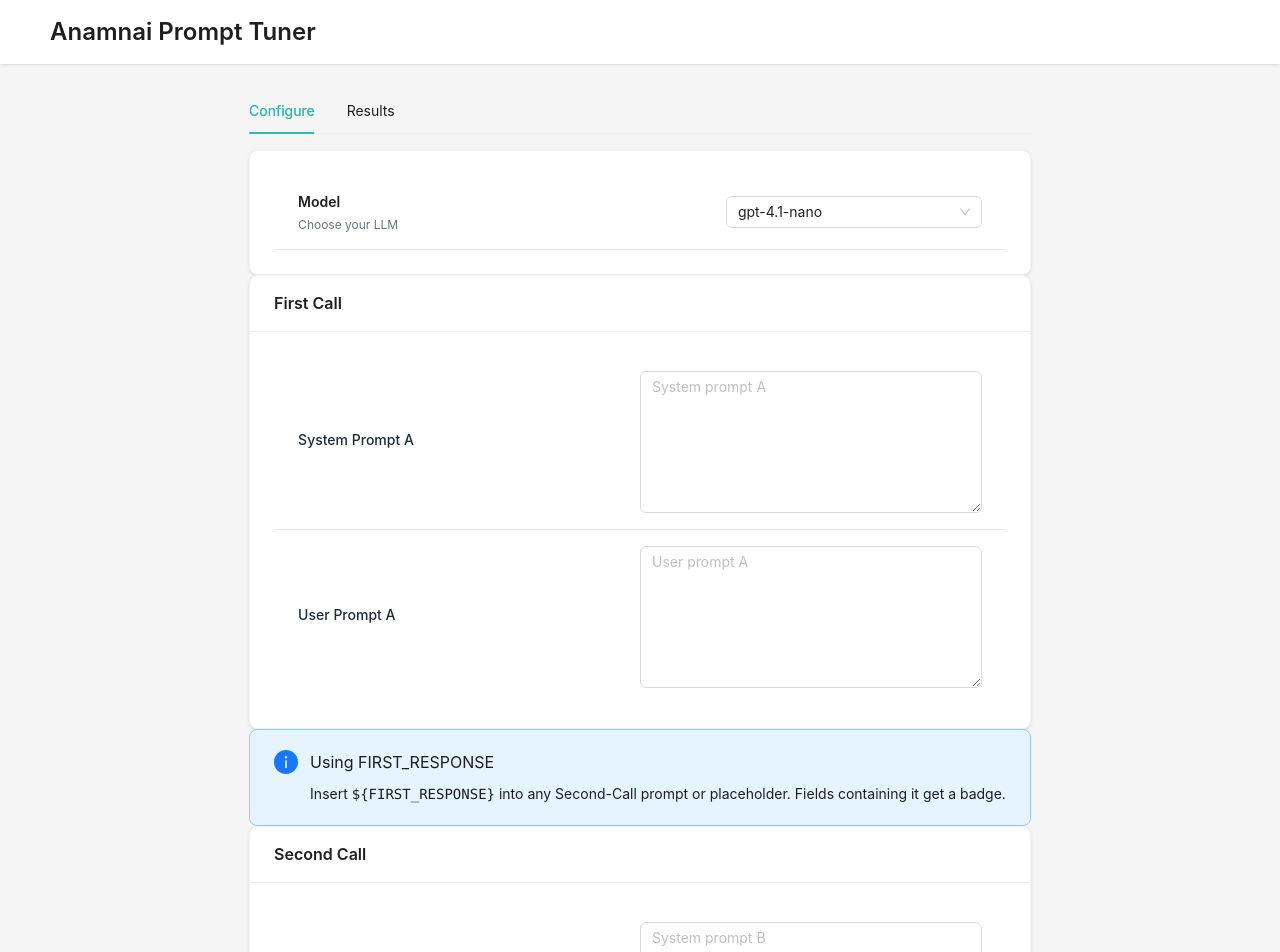
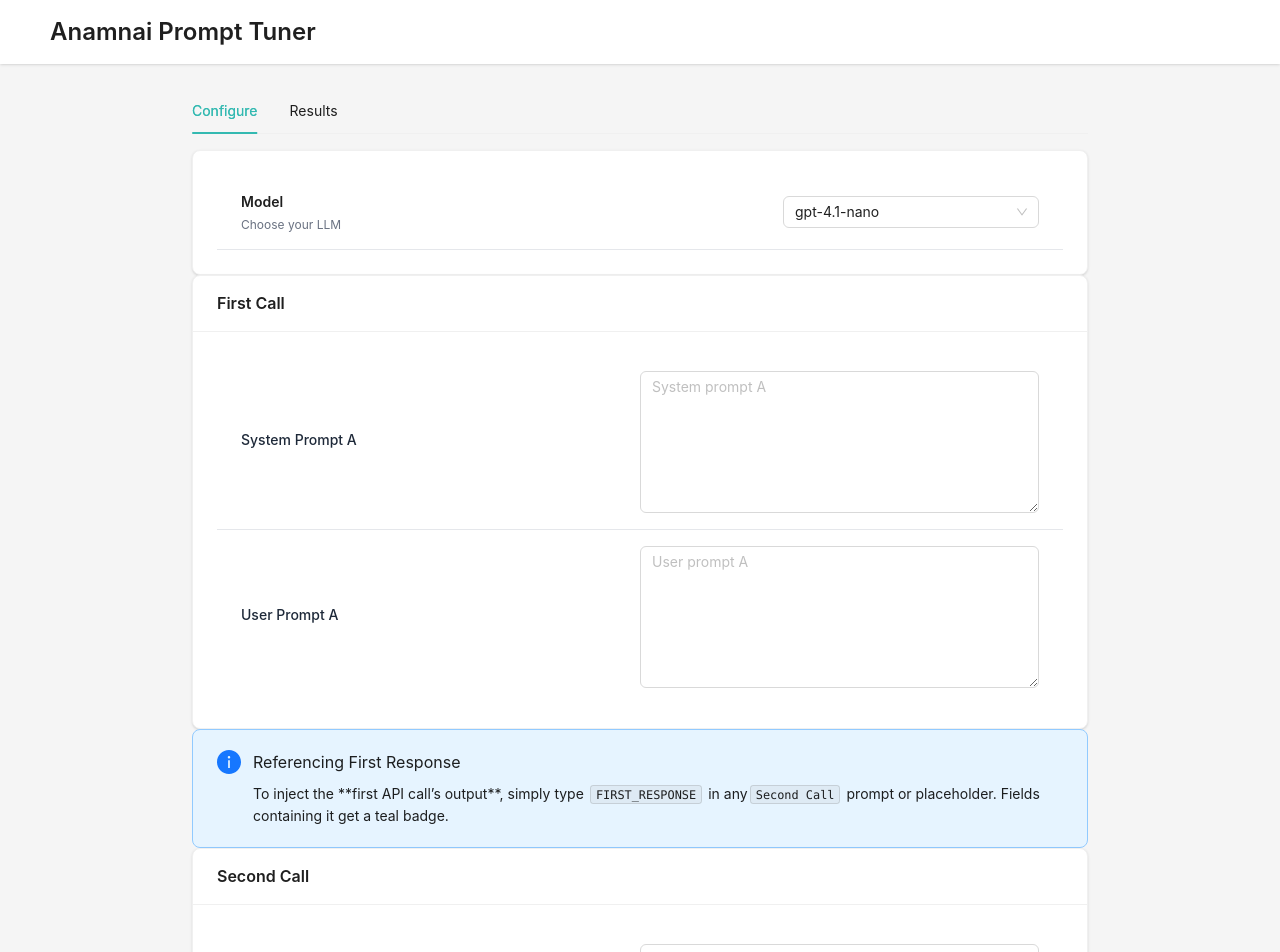
Before and after one commit to calebe-matias/prompt-refiner-tool, a Next.js app: page / in a window 1280 px wide. Shown: the top 952 px of the page. Built offline with nearby package versions, Linux system fonts and the light colour scheme.

Commit message:
feat: Implementa badge e referenciamente correto usando `FIRST_RESPONSE`

```diff
--- a/app/page.tsx
+++ b/app/page.tsx
@@ -11,7 +11,6 @@
   Typography,
   Divider,
   message,
-  Tag,
   Tabs,
   Tooltip,
   Alert,
@@ -21,7 +20,6 @@
   LoadingOutlined,
   PlayCircleFilled,
   InfoCircleOutlined,
-  CopyOutlined,
 } from '@ant-design/icons';
 
 const { Header, Content } = Layout;
@@ -70,7 +68,7 @@
 export default function Home() {
   const [activeTab, setActiveTab] = useState<'config' | 'results'>('config');
 
-  // Form state
+  // Prompt state
   const [model, setModel] = useState<ModelType>(MODELS[0]);
   const [sysA, setSysA] = useState('');
   const [userA, setUserA] = useState('');
@@ -82,28 +80,23 @@
   const [resp2, setResp2] = useState('');
   const [loading, setLoading] = useState(false);
 
-  // Highlight feedback
-  const [highlightKey, setHighlightKey] = useState<string | null>(null);
-
-  // First-call placeholders
+  // Placeholders in A
   const [phSysA, setPhSysA] = useState<string[]>([]);
   const [phUserA, setPhUserA] = useState<string[]>([]);
   const [valsA, setValsA] = useState<Record<string,string>>({});
 
   useEffect(() => {
-    const rx = /\$\{([^}]+)\}/g;
-    const found = new Set<string>();
+    const rx = /\$\{([^}]+)\}/g, out = new Set<string>();
     let m;
-    while ((m = rx.exec(sysA))) found.add(m[1]);
-    setPhSysA([...found]);
+    while ((m = rx.exec(sysA))) out.add(m[1]);
+    setPhSysA([...out]);
   }, [sysA]);
 
   useEffect(() => {
-    const rx = /\$\{([^}]+)\}/g;
-    const found = new Set<string>();
+    const rx = /\$\{([^}]+)\}/g, out = new Set<string>();
     let m;
-    while ((m = rx.exec(userA))) found.add(m[1]);
-    setPhUserA([...found]);
+    while ((m = rx.exec(userA))) out.add(m[1]);
+    setPhUserA([...out]);
   }, [userA]);
 
   useEffect(() => {
@@ -116,74 +109,63 @@
     });
   }, [phSysA, phUserA]);
 
-  // Second-call placeholders
+  // Placeholders in B
   const [phSysB, setPhSysB] = useState<string[]>([]);
   const [phUserB, setPhUserB] = useState<string[]>([]);
   const [valsB, setValsB] = useState<Record<string,string>>({});
 
   useEffect(() => {
-    const rx = /\$\{([^}]+)\}/g;
-    const found = new Set<string>();
+    const rx = /\$\{([^}]+)\}/g, out = new Set<string>();
     let m;
-    while ((m = rx.exec(sysB))) found.add(m[1]);
-    setPhSysB([...found]);
+    while ((m = rx.exec(sysB))) out.add(m[1]);
+    setPhSysB([...out]);
   }, [sysB]);
 
   useEffect(() => {
-    const rx = /\$\{([^}]+)\}/g;
-    const found = new Set<string>();
+    const rx = /\$\{([^}]+)\}/g, out = new Set<string>();
     let m;
-    while ((m = rx.exec(userB))) found.add(m[1]);
-    setPhUserB([...found]);
+    while ((m = rx.exec(userB))) out.add(m[1]);
+    setPhUserB([...out]);
   }, [userB]);
 
   useEffect(() => {
     setValsB(prev => {
       const nxt: Record<string,string> = {};
       [...phSysB, ...phUserB].forEach(ph => {
-        nxt[ph] = ph === 'FIRST_RESPONSE' ? resp1 : prev[ph] ?? '';
+        nxt[ph] = prev[ph] ?? '';
       });
       return nxt;
     });
-  }, [phSysB, phUserB, resp1]);
-
-  function flash(key: string) {
-    setHighlightKey(key);
-    setTimeout(() => setHighlightKey(null), 1200);
-  }
+  }, [phSysB, phUserB]);
 
   async function runChain() {
     if (!sysA.trim() && !userA.trim()) {
       return message.error('First prompts cannot be empty');
     }
     setLoading(true);
-    setResp1('');
-    setResp2('');
+    setResp1(''); setResp2('');
 
     try {
-      // Replace A-placeholders
+      // 1️⃣ Replace A-placeholders locally
       let pSysA = sysA, pUserA = userA;
       Object.entries(valsA).forEach(([k,v]) => {
         const re = new RegExp(`\\$\\{${k}\\}`, 'g');
-        pSysA = pSysA.replace(re, v);
-        pUserA = pUserA.replace(re, v);
+        pSysA   = pSysA.replace(re, v);
+        pUserA  = pUserA.replace(re, v);
       });
 
-      // Replace B-placeholders (except FIRST_RESPONSE)
-      let pSysB = sysB, pUserB = userB;
-      Object.entries(valsB).forEach(([k,v]) => {
-        if (k !== 'FIRST_RESPONSE') {
-          const re = new RegExp(`\\$\\{${k}\\}`, 'g');
-          pSysB = pSysB.replace(re, v);
-          pUserB = pUserB.replace(re, v);
-        }
-      });
-
-      // Call API
+      // 2️⃣ Send both calls to API
       const res = await fetch('/api/run', {
-        method: 'POST',
-        headers: { 'Content-Type':'application/json' },
-        body: JSON.stringify({ model, sysA:pSysA, userA:pUserA, sysB:pSysB, userB:pUserB }),
+        method:'POST',
+        headers:{ 'Content-Type':'application/json' },
+        body: JSON.stringify({
+          model,
+          sysA: pSysA,
+          userA: pUserA,
+          sysB,
+          userB,
+          valsB,             // pass placeholder values
+        }),
       });
       const data = await res.json();
       if (data.error) throw new Error(data.error);
@@ -204,6 +186,7 @@
 
   const configureTab = (
     <>
+      {/* Model */}
       <Card className="rounded-2xl shadow-sm mb-6" style={{ background:'white' }}>
         <SettingRow bottomBorder label={<Text strong>Model</Text>} description="Choose your LLM">
           <Select value={model} onChange={setModel} className="w-full sm:w-64">
@@ -212,73 +195,57 @@
         </SettingRow>
       </Card>
 
+      {/* First Call */}
       <Card title="First Call" className="rounded-2xl shadow-sm mb-6" style={{ background:'white' }}>
         <SettingRow bottomBorder label="System Prompt A">
-          <TextArea
-            rows={6}
-            value={sysA}
-            onChange={e=>setSysA(e.target.value)}
-            className={`border-none ${highlightKey==='sysA'?'ring-2 ring-teal-500':''}`}
-            placeholder="System prompt A"
-          />
+          <TextArea rows={6} value={sysA} onChange={e=>setSysA(e.target.value)} placeholder="System prompt A" />
         </SettingRow>
         <SettingRow label="User Prompt A">
-          <TextArea
-            rows={6}
-            value={userA}
-            onChange={e=>setUserA(e.target.value)}
-            className={`border-none ${highlightKey==='userA'?'ring-2 ring-teal-500':''}`}
-            placeholder="User prompt A"
-          />
+          <TextArea rows={6} value={userA} onChange={e=>setUserA(e.target.value)} placeholder="User prompt A" />
         </SettingRow>
       </Card>
 
+      {/* First-Call Placeholders */}
       {(phSysA.length||phUserA.length)>0 && (
         <Card title="First-Call Placeholders" className="rounded-2xl shadow-sm mb-6" style={{ background:'transparent' }}>
-          {phSysA.length>0 && (
-            <>
+          {phSysA.length>0 && <>
             <Text strong className="text-teal-500">System A</Text>
-              {phSysA.map(ph => (
+            {phSysA.map(ph=>(
               <SettingRow key={ph} bottomBorder label={`Value for \`${ph}\``}>
                 <TextArea
                   rows={2}
                   value={valsA[ph]}
                   onChange={e=>setValsA(p=>({...p,[ph]:e.target.value}))}
-                    className={`border-none bg-transparent w-full sm:w-64 ${
-                      (valsA[ph] ?? '').includes('${FIRST_RESPONSE}') ? 'ring-2 ring-teal-500' : ''
-                    }`}
                   placeholder={ph}
+                  className="border-none bg-transparent w-full sm:w-64"
                 />
               </SettingRow>
             ))}
-            </>
-          )}
-          {phUserA.length>0 && (
-            <>
+          </>}
+          {phUserA.length>0 && <>
             <Text strong className="text-teal-500 mt-4">User A</Text>
-              {phUserA.map(ph => (
+            {phUserA.map(ph=>(
               <SettingRow key={ph} bottomBorder label={`Value for \`${ph}\``}>
                 <TextArea
                   rows={2}
                   value={valsA[ph]}
                   onChange={e=>setValsA(p=>({...p,[ph]:e.target.value}))}
-                    className={`border-none bg-transparent w-full sm:w-64 ${
-                      (valsA[ph] ?? '').includes('${FIRST_RESPONSE}') ? 'ring-2 ring-teal-500' : ''
-                    }`}
                   placeholder={ph}
+                  className="border-none bg-transparent w-full sm:w-64"
                 />
               </SettingRow>
             ))}
-            </>
-          )}
+          </>}
         </Card>
       )}
 
+      {/* Info for FIRST_RESPONSE */}
       <Alert
-        message="Using FIRST_RESPONSE"
+        message="Referencing First Response"
         description={
           <>
-            Insert <code>${'{FIRST_RESPONSE}'}</code> into any Second-Call prompt or placeholder. Fields containing it get a badge.
+            To inject the **first API call’s output**, simply type <Text code>FIRST_RESPONSE</Text> in any
+            <Text code>Second Call</Text> prompt or placeholder. Fields containing it get a teal badge.
           </>
         }
         type="info"
@@ -286,94 +253,81 @@
         className="mb-4"
       />
 
+      {/* Second Call */}
       <Card title="Second Call" className="rounded-2xl shadow-sm mb-6" style={{ background:'white' }}>
-        <SettingRow
-          bottomBorder
-          label={
+        <SettingRow bottomBorder label={
           <>
             System Prompt B{' '}
-              {sysB.includes('${FIRST_RESPONSE}') && (
-                <Badge count="FIRST_RESPONSE" style={{ backgroundColor:'#33B9B1' }} />
+            {sysB.includes('FIRST_RESPONSE') && (
+              <Badge count="→ FIRST_RESPONSE" style={{ backgroundColor:'#33B9B1' }} />
             )}
           </>
-          }
-        >
+        }>
           <TextArea
             rows={6}
             value={sysB}
             onChange={e=>setSysB(e.target.value)}
-            className={`border-none ${highlightKey==='sysB'?'ring-2 ring-teal-500':''}`}
             placeholder="System prompt B"
           />
         </SettingRow>
-        <SettingRow
-          label={
+        <SettingRow label={
           <>
             User Prompt B{' '}
-              {userB.includes('${FIRST_RESPONSE}') && (
-                <Badge count="FIRST_RESPONSE" style={{ backgroundColor:'#33B9B1' }} />
+            {userB.includes('FIRST_RESPONSE') && (
+              <Badge count="→ FIRST_RESPONSE" style={{ backgroundColor:'#33B9B1' }} />
             )}
           </>
-          }
-          description="Use ${var} or FIRST_RESPONSE"
-        >
+        } description="Type FIRST_RESPONSE or any ${var}">
           <TextArea
             rows={6}
             value={userB}
             onChange={e=>setUserB(e.target.value)}
-            className={`border-none ${highlightKey==='userB'?'ring-2 ring-teal-500':''}`}
             placeholder="User prompt B"
           />
         </SettingRow>
       </Card>
 
+      {/* Second-Call Placeholders */}
       {(phSysB.length||phUserB.length)>0 && (
         <Card title="Second-Call Placeholders" className="rounded-2xl shadow-sm mb-6" style={{ background:'transparent' }}>
-          {phSysB.length>0 && (
-            <>
+          {phSysB.length>0 && <>
             <Text strong className="text-teal-500">System B</Text>
-              {phSysB.map(ph => (
+            {phSysB.map(ph=>(
               <SettingRow key={ph} bottomBorder label={`Value for \`${ph}\``}>
                 <TextArea
                   rows={2}
                   value={valsB[ph]}
                   onChange={e=>setValsB(p=>({...p,[ph]:e.target.value}))}
-                    className={`border-none bg-transparent w-full sm:w-64 ${
-                      (valsB[ph] ?? '').includes('${FIRST_RESPONSE}') ? 'ring-2 ring-teal-500' : ''
-                    }`}
                   placeholder={ph}
+                  className="border-none bg-transparent w-full sm:w-64"
                 />
-                  {(valsB[ph] ?? '').includes('${FIRST_RESPONSE}') && (
-                    <Badge count="FIRST_RESPONSE" style={{ backgroundColor:'#33B9B1' }} />
+                { (valsB[ph] ?? '').includes('FIRST_RESPONSE') && (
+                  <Badge count="→ FIRST_RESPONSE" style={{ backgroundColor:'#33B9B1' }} />
                 )}
               </SettingRow>
             ))}
-            </>
-          )}
-          {phUserB.length>0 && (
-            <>
+          </>}
+          {phUserB.length>0 && <>
             <Text strong className="text-teal-500 mt-4">User B</Text>
-              {phUserB.map(ph => (
+            {phUserB.map(ph=>(
               <SettingRow key={ph} bottomBorder label={`Value for \`${ph}\``}>
                 <TextArea
                   rows={2}
                   value={valsB[ph]}
                   onChange={e=>setValsB(p=>({...p,[ph]:e.target.value}))}
-                    className={`border-none bg-transparent w-full sm:w-64 ${
-                      (valsB[ph] ?? '').includes('${FIRST_RESPONSE}') ? 'ring-2 ring-teal-500' : ''
-                    }`}
                   placeholder={ph}
+                  className="border-none bg-transparent w-full sm:w-64"
                 />
-                  {(valsB[ph] ?? '').includes('${FIRST_RESPONSE}') && (
-                    <Badge count="FIRST_RESPONSE" style={{ backgroundColor:'#33B9B1' }} />
+                { (valsB[ph] ?? '').includes('FIRST_RESPONSE') && (
+                  <Badge count="→ FIRST_RESPONSE" style={{ backgroundColor:'#33B9B1' }} />
                 )}
               </SettingRow>
             ))}
-            </>
-          )}
+          </>}
         </Card>
       )}
 
+      {/* Run button */}
       <div className="px-4 mb-6">
         <Button
           type="primary"
@@ -426,7 +380,7 @@
             className="mb-6"
             items={[
               { key: 'config', label: 'Configure', children: configureTab },
-              { key: 'results', label: 'Results', children: resultsTab },
+              { key: 'results', label: 'Results',   children: resultsTab   },
             ]}
           />
         </Content>
--- a/pages/api/run.ts
+++ b/pages/api/run.ts
@@ -13,35 +13,46 @@
     return res.status(405).json({ error: 'Method not allowed' });
   }
   try {
-    const { model, sysA, userA, sysB, userB } = req.body as any;
+    const { model, sysA, userA, sysB, userB, valsB } = req.body as any;
 
-    // First call
+    // 1️⃣ First call
     const firstRaw = await openai.chat.completions.create({
       model,
       messages: [
         { role: 'system', content: sysA },
-        { role: 'user', content: userA },
+        { role: 'user',   content: userA },
       ],
     });
     const first = firstRaw.choices[0].message.content ?? '';
 
-    // Inject FIRST_RESPONSE
-    const injectFirst = (txt: string) =>
-      txt.replace(/\$\{FIRST_RESPONSE\}/g, first);
+    // 2️⃣ Replace placeholders for B
+    //    - ${var}: custom placeholders from valsB
+    //    - FIRST_RESPONSE: literal marker
+    let bSys = sysB;
+    let bUser = userB;
+    for (const [key, val] of Object.entries(valsB)) {
+      const use = val === 'FIRST_RESPONSE' ? first : val;
+      const re = new RegExp(`\\$\\{${key}\\}`, 'g');
+      bSys  = bSys.replace(re, use);
+      bUser = bUser.replace(re, use);
+    }
+    // also handle bare FIRST_RESPONSE
+    bSys  = bSys.replace(/FIRST_RESPONSE/g, first);
+    bUser = bUser.replace(/FIRST_RESPONSE/g, first);
 
-    // Second call
+    // 3️⃣ Second call
     const secondRaw = await openai.chat.completions.create({
       model,
       messages: [
-        { role: 'system', content: injectFirst(sysB) },
-        { role: 'user', content: injectFirst(userB) },
+        { role: 'system', content: bSys },
+        { role: 'user',   content: bUser },
       ],
     });
     const second = secondRaw.choices[0].message.content ?? '';
 
-    res.status(200).json({ first, second });
+    return res.status(200).json({ first, second });
   } catch (e: any) {
     console.error(e);
-    res.status(500).json({ error: e.message || 'Unknown error' });
+    return res.status(500).json({ error: e.message || 'Unknown error' });
   }
 }
```
Lines whose indentation alone changed are shown as unchanged.
